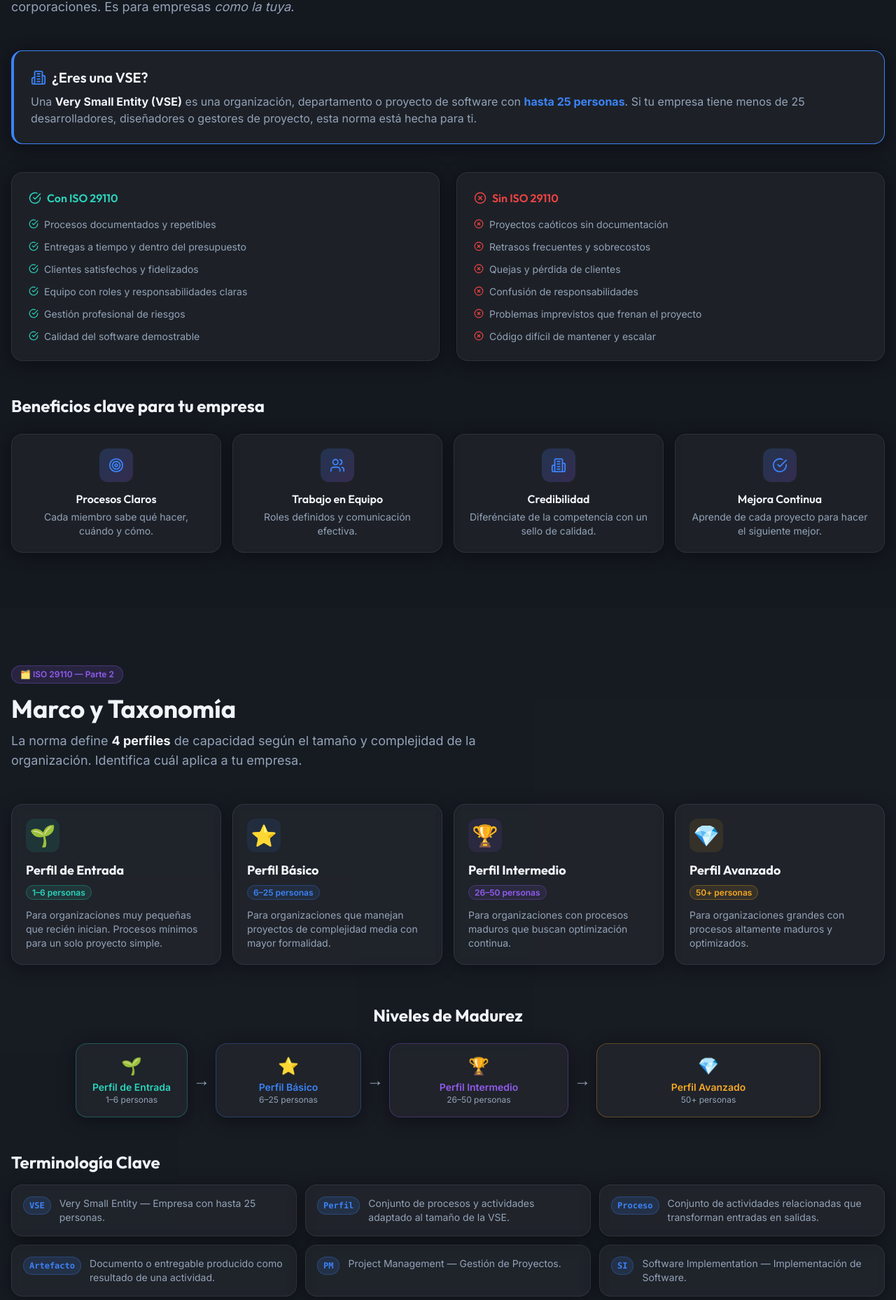
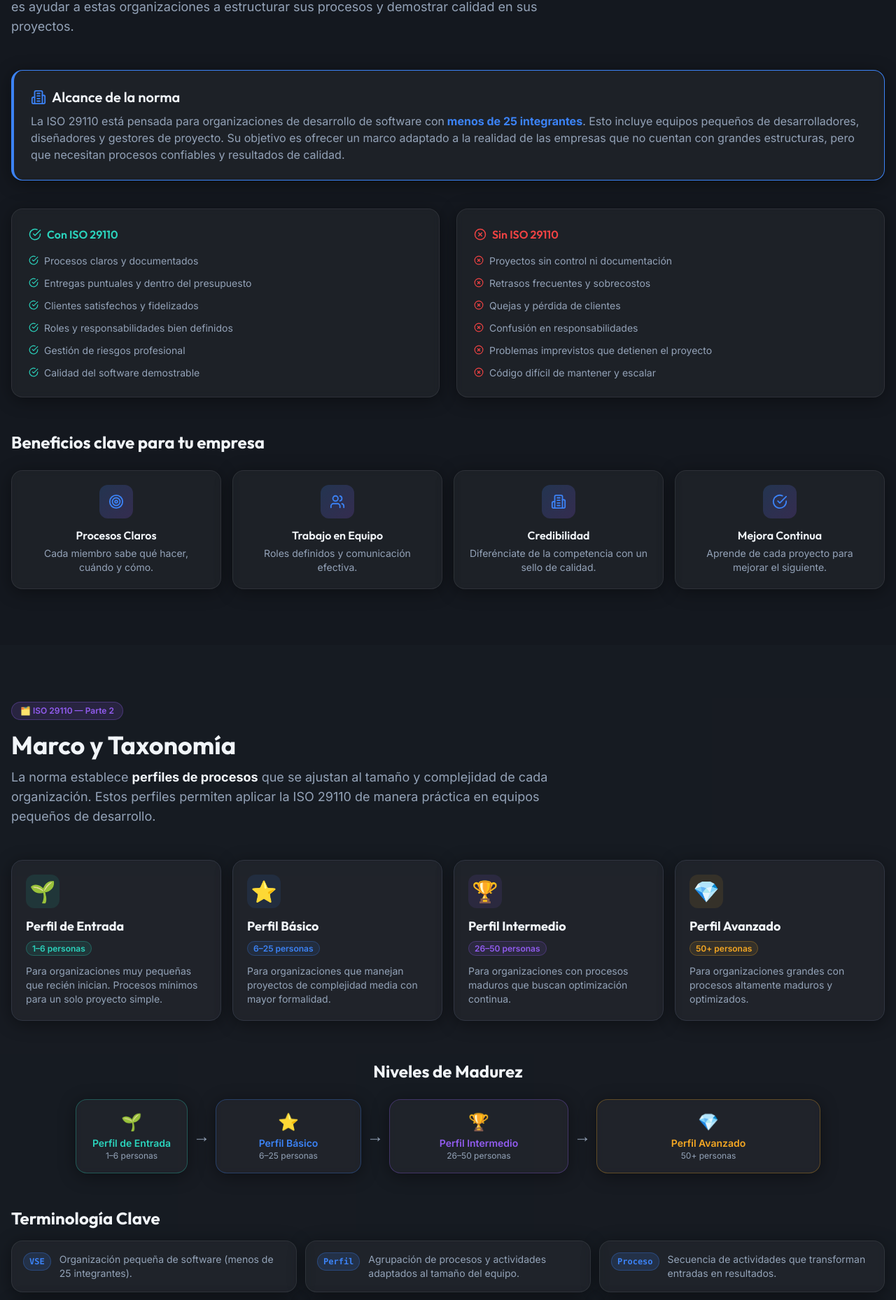
Before and after one commit to MATEOCAIZA/Pagina-ISO29110, a React (Vite) app in the folder ISO-29110/: page / in a window 1280 px wide. Shown: the part 1035-2893 px from the top of the page at 70% size. Built offline with nearby package versions, Linux system fonts and the light colour scheme.

Commit message:
Part2-3-Mejorada

```diff
--- a/ISO-29110/src/components/layout/Footer.jsx
+++ b/ISO-29110/src/components/layout/Footer.jsx
@@ -11,9 +11,7 @@ export default function Footer() {
           <span className="gradient-text font-semibold">ISO/IEC 29110</span>
         </div>
         <div className="flex items-center gap-1.5">
-          <span>Hecho con</span>
-          <Heart size={13} className="text-danger fill-danger" />
-          <span>para pequeñas empresas de software</span>
+          <span>ISO 29110-Guía</span>
         </div>
         <div className="text-xs opacity-60">
           Basado en la norma ISO/IEC 29110 — VSE
--- a/ISO-29110/src/components/sections/Part1.jsx
+++ b/ISO-29110/src/components/sections/Part1.jsx
@@ -3,20 +3,20 @@ import { CheckCircle, XCircle, Building2, Users, Target } from 'lucide-react';
 import { useEffect } from 'react';
 
 const withIso = [
-  'Procesos documentados y repetibles',
-  'Entregas a tiempo y dentro del presupuesto',
+  'Procesos claros y documentados',
+  'Entregas puntuales y dentro del presupuesto',
   'Clientes satisfechos y fidelizados',
-  'Equipo con roles y responsabilidades claras',
-  'Gestión profesional de riesgos',
+  'Roles y responsabilidades bien definidos',
+  'Gestión de riesgos profesional',
   'Calidad del software demostrable',
 ];
 
 const withoutIso = [
-  'Proyectos caóticos sin documentación',
+  'Proyectos sin control ni documentación',
   'Retrasos frecuentes y sobrecostos',
   'Quejas y pérdida de clientes',
-  'Confusión de responsabilidades',
-  'Problemas imprevistos que frenan el proyecto',
+  'Confusión en responsabilidades',
+  'Problemas imprevistos que detienen el proyecto',
   'Código difícil de mantener y escalar',
 ];
 
@@ -24,43 +24,58 @@ const benefits = [
   { icon: Target, title: 'Procesos Claros', desc: 'Cada miembro sabe qué hacer, cuándo y cómo.' },
   { icon: Users, title: 'Trabajo en Equipo', desc: 'Roles definidos y comunicación efectiva.' },
   { icon: Building2, title: 'Credibilidad', desc: 'Diferénciate de la competencia con un sello de calidad.' },
-  { icon: CheckCircle, title: 'Mejora Continua', desc: 'Aprende de cada proyecto para hacer el siguiente mejor.' },
+  { icon: CheckCircle, title: 'Mejora Continua', desc: 'Aprende de cada proyecto para mejorar el siguiente.' },
 ];
 
 export default function Part1({ markVisited }) {
-  useEffect(() => { markVisited('part1'); }, []);
+  useEffect(() => { markVisited('part1'); }, [markVisited]);
 
   return (
     <section id="part1" className="py-20 max-w-7xl mx-auto px-4">
-      {/* Header */}
-      <motion.div initial={{ opacity: 0, y: 20 }} whileInView={{ opacity: 1, y: 0 }} viewport={{ once: true }} className="mb-12">
+      {/* Encabezado */}
+      <motion.div
+        initial={{ opacity: 0, y: 20 }}
+        whileInView={{ opacity: 1, y: 0 }}
+        viewport={{ once: true }}
+        className="mb-12"
+      >
         <span className="badge-primary mb-4">📌 ISO 29110 — Parte 1</span>
         <h2 className="section-title mb-3">¿Qué es la ISO 29110?</h2>
         <p className="section-subtitle max-w-3xl">
-          Es una norma internacional diseñada <strong className="text-text-primary">exclusivamente</strong> para
-          pequeñas empresas de software (VSEs — Very Small Entities) con hasta 25 personas. No es para grandes corporaciones.
-          Es para empresas <em>como la tuya</em>.
+          La <strong className="text-text-primary">ISO/IEC 29110</strong> es una norma internacional diseñada
+          <strong className="text-text-primary"> exclusivamente </strong> para pequeñas empresas de software
+          (VSEs — Very Small Entities) con hasta 25 personas. Su propósito es ayudar a estas organizaciones
+          a estructurar sus procesos y demostrar calidad en sus proyectos.
         </p>
       </motion.div>
 
-      {/* VSE Definition */}
+      {/* Definición de alcance */}
       <motion.div
-        initial={{ opacity: 0, y: 20 }} whileInView={{ opacity: 1, y: 0 }} viewport={{ once: true }}
+        initial={{ opacity: 0, y: 20 }}
+        whileInView={{ opacity: 1, y: 0 }}
+        viewport={{ once: true }}
         className="glass-card p-6 mb-10 border-l-4 border-primary"
       >
         <h3 className="text-xl font-semibold mb-2 flex items-center gap-2">
-          <Building2 className="text-primary" size={22} /> ¿Eres una VSE?
+          <Building2 className="text-primary" size={22} /> Alcance de la norma
         </h3>
         <p className="text-text-muted">
-          Una <strong className="text-text-primary">Very Small Entity (VSE)</strong> es una organización, departamento o proyecto de software
-          con <strong className="text-primary">hasta 25 personas</strong>. Si tu empresa tiene menos de 25 desarrolladores,
-          diseñadores o gestores de proyecto, esta norma está hecha para ti.
+          La ISO 29110 está pensada para organizaciones de desarrollo de software con
+          <strong className="text-primary"> menos de 25 integrantes</strong>. Esto incluye equipos pequeños
+          de desarrolladores, diseñadores y gestores de proyecto. Su objetivo es ofrecer un marco adaptado
+          a la realidad de las empresas que no cuentan con grandes estructuras, pero que necesitan
+          procesos confiables y resultados de calidad.
         </p>
       </motion.div>
 
-      {/* Con vs Sin ISO */}
+      {/* Comparación Con vs Sin ISO */}
       <div className="grid md:grid-cols-2 gap-6 mb-12">
-        <motion.div initial={{ opacity: 0, x: -20 }} whileInView={{ opacity: 1, x: 0 }} viewport={{ once: true }} className="glass-card p-6">
+        <motion.div
+          initial={{ opacity: 0, x: -20 }}
+          whileInView={{ opacity: 1, x: 0 }}
+          viewport={{ once: true }}
+          className="glass-card p-6"
+        >
           <h3 className="font-semibold text-accent mb-4 flex items-center gap-2">
             <CheckCircle size={18} /> Con ISO 29110
           </h3>
@@ -73,7 +88,12 @@ export default function Part1({ markVisited }) {
             ))}
           </ul>
         </motion.div>
-        <motion.div initial={{ opacity: 0, x: 20 }} whileInView={{ opacity: 1, x: 0 }} viewport={{ once: true }} className="glass-card p-6">
+        <motion.div
+          initial={{ opacity: 0, x: 20 }}
+          whileInView={{ opacity: 1, x: 0 }}
+          viewport={{ once: true }}
+          className="glass-card p-6"
+        >
           <h3 className="font-semibold text-danger mb-4 flex items-center gap-2">
             <XCircle size={18} /> Sin ISO 29110
           </h3>
@@ -88,15 +108,27 @@ export default function Part1({ markVisited }) {
         </motion.div>
       </div>
 
-      {/* Benefits */}
-      <motion.div initial={{ opacity: 0, y: 20 }} whileInView={{ opacity: 1, y: 0 }} viewport={{ once: true }}>
+      {/* Beneficios */}
+      <motion.div
+        initial={{ opacity: 0, y: 20 }}
+        whileInView={{ opacity: 1, y: 0 }}
+        viewport={{ once: true }}
+      >
         <h3 className="text-2xl font-display font-bold mb-6">Beneficios clave para tu empresa</h3>
         <div className="grid sm:grid-cols-2 lg:grid-cols-4 gap-4">
           {benefits.map((b, i) => (
-            <motion.div key={i} initial={{ opacity: 0, y: 20 }} whileInView={{ opacity: 1, y: 0 }} viewport={{ once: true }} transition={{ delay: i * 0.1 }}
-              className="glass-card p-5 text-center hover:border-primary/30 transition-all group">
-              <div className="w-12 h-12 rounded-xl mx-auto mb-3 flex items-center justify-center group-hover:scale-110 transition-transform"
-                style={{ background: 'linear-gradient(135deg, hsla(217,91%,60%,0.2), hsla(262,83%,65%,0.2))' }}>
+            <motion.div
+              key={i}
+              initial={{ opacity: 0, y: 20 }}
+              whileInView={{ opacity: 1, y: 0 }}
+              viewport={{ once: true }}
+              transition={{ delay: i * 0.1 }}
+              className="glass-card p-5 text-center hover:border-primary/30 transition-all group"
+            >
+              <div
+                className="w-12 h-12 rounded-xl mx-auto mb-3 flex items-center justify-center group-hover:scale-110 transition-transform"
+                style={{ background: 'linear-gradient(135deg, hsla(217,91%,60%,0.2), hsla(262,83%,65%,0.2))' }}
+              >
                 <b.icon size={22} className="text-primary" />
               </div>
               <h4 className="font-semibold mb-1">{b.title}</h4>
--- a/ISO-29110/src/components/sections/Part2.jsx
+++ b/ISO-29110/src/components/sections/Part2.jsx
@@ -11,30 +11,38 @@ const colorMap = {
 };
 
 const taxonomy = [
-  { term: 'VSE', def: 'Very Small Entity — Empresa con hasta 25 personas.' },
-  { term: 'Perfil', def: 'Conjunto de procesos y actividades adaptado al tamaño de la VSE.' },
-  { term: 'Proceso', def: 'Conjunto de actividades relacionadas que transforman entradas en salidas.' },
-  { term: 'Artefacto', def: 'Documento o entregable producido como resultado de una actividad.' },
-  { term: 'PM', def: 'Project Management — Gestión de Proyectos.' },
-  { term: 'SI', def: 'Software Implementation — Implementación de Software.' },
+  { term: 'VSE', def: 'Organización pequeña de software (menos de 25 integrantes).' },
+  { term: 'Perfil', def: 'Agrupación de procesos y actividades adaptados al tamaño del equipo.' },
+  { term: 'Proceso', def: 'Secuencia de actividades que transforman entradas en resultados.' },
+  { term: 'Artefacto', def: 'Documento o entregable generado en el desarrollo.' },
+  { term: 'PM', def: 'Project Management — gestión de proyectos.' },
+  { term: 'SI', def: 'Software Implementation — implementación de software.' },
 ];
 
 export default function Part2({ markVisited }) {
-  useEffect(() => { markVisited('part2'); }, []);
+  useEffect(() => { markVisited('part2'); }, [markVisited]);
   const [selectedProfile, setSelectedProfile] = useState(null);
 
   return (
     <section id="part2" className="py-20 bg-surface-2/30">
       <div className="max-w-7xl mx-auto px-4">
-        <motion.div initial={{ opacity: 0, y: 20 }} whileInView={{ opacity: 1, y: 0 }} viewport={{ once: true }} className="mb-12">
+        {/* Encabezado */}
+        <motion.div
+          initial={{ opacity: 0, y: 20 }}
+          whileInView={{ opacity: 1, y: 0 }}
+          viewport={{ once: true }}
+          className="mb-12"
+        >
           <span className="badge-secondary mb-4">🗂️ ISO 29110 — Parte 2</span>
           <h2 className="section-title mb-3">Marco y Taxonomía</h2>
           <p className="section-subtitle max-w-3xl">
-            La norma define <strong className="text-text-primary">4 perfiles</strong> de capacidad según el tamaño y complejidad de la organización. Identifica cuál aplica a tu empresa.
+            La norma establece <strong className="text-text-primary">perfiles de procesos</strong> que se ajustan
+            al tamaño y complejidad de cada organización. Estos perfiles permiten aplicar la ISO 29110 de manera
+            práctica en equipos pequeños de desarrollo.
           </p>
         </motion.div>
 
-        {/* Profiles */}
+        {/* Perfiles */}
         <div className="grid sm:grid-cols-2 lg:grid-cols-4 gap-4 mb-14">
           {profiles.map((p, i) => {
             const c = colorMap[p.color];
@@ -67,8 +75,13 @@ export default function Part2({ markVisited }) {
           })}
         </div>
 
-        {/* Maturity ladder */}
-        <motion.div initial={{ opacity: 0, y: 20 }} whileInView={{ opacity: 1, y: 0 }} viewport={{ once: true }} className="mb-12">
+        {/* Escalera de madurez */}
+        <motion.div
+          initial={{ opacity: 0, y: 20 }}
+          whileInView={{ opacity: 1, y: 0 }}
+          viewport={{ once: true }}
+          className="mb-12"
+        >
           <h3 className="text-2xl font-display font-bold mb-6 text-center">Niveles de Madurez</h3>
           <div className="flex flex-col md:flex-row items-center justify-center gap-0">
             {profiles.map((p, i) => {
@@ -90,8 +103,12 @@ export default function Part2({ markVisited }) {
           </div>
         </motion.div>
 
-        {/* Terminology */}
-        <motion.div initial={{ opacity: 0, y: 20 }} whileInView={{ opacity: 1, y: 0 }} viewport={{ once: true }}>
+        {/* Terminología */}
+        <motion.div
+          initial={{ opacity: 0, y: 20 }}
+          whileInView={{ opacity: 1, y: 0 }}
+          viewport={{ once: true }}
+        >
           <h3 className="text-2xl font-display font-bold mb-4">Terminología Clave</h3>
           <div className="grid sm:grid-cols-2 lg:grid-cols-3 gap-3">
             {taxonomy.map((t, i) => (
```
Also changed, not shown: 1 other file (tests, documents, lock files or other folders).
